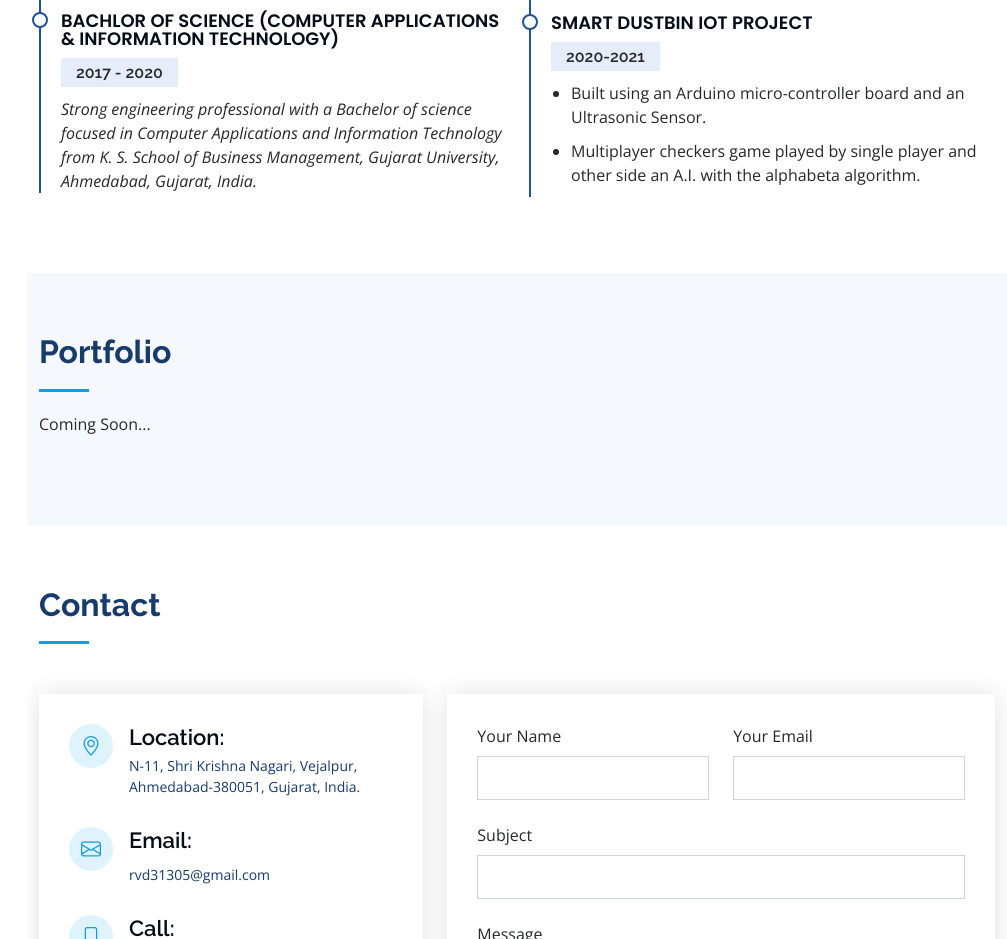
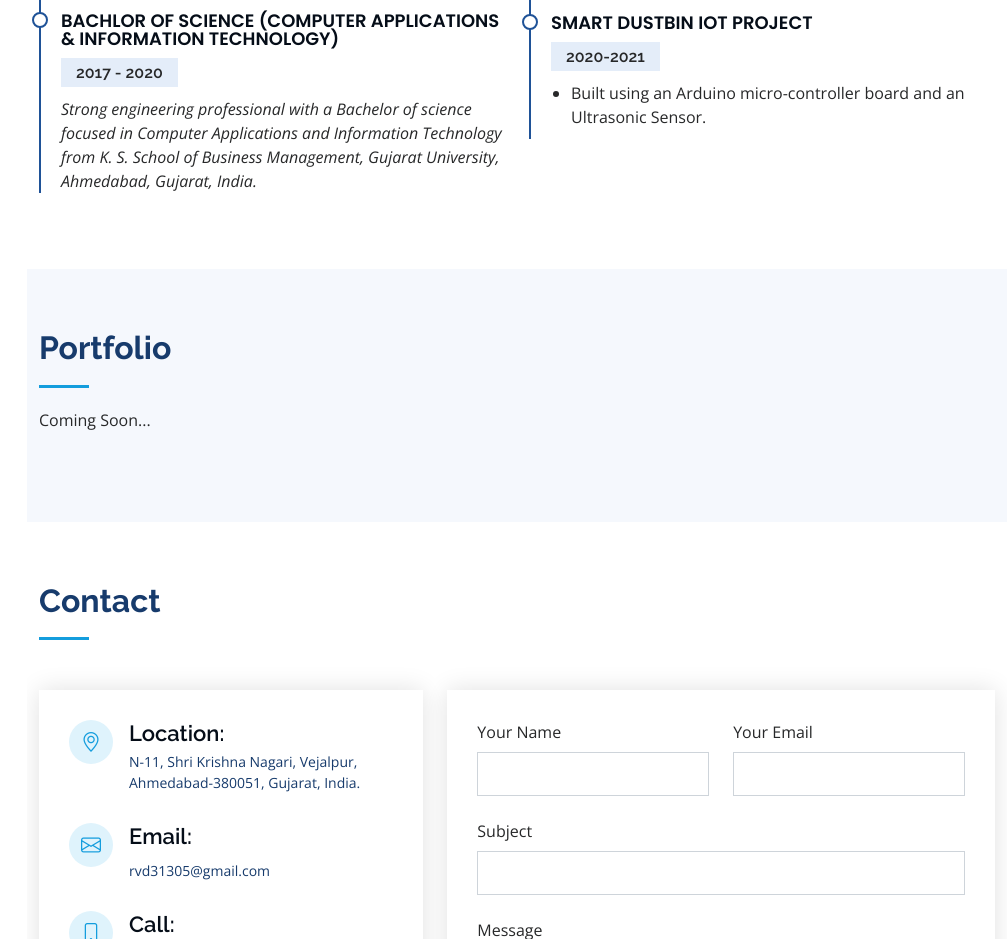
Before and after one commit to vishal-rathod-07/vishal-rathod-07.github.io, a plain HTML site: page index.html in a window 1280 px wide. Shown: the part 2640-3579 px from the top of the page, without its empty margins (273-1280 px from the left). Drawn offline with nearby package versions, Linux system fonts and the light colour scheme; files whose address does not match are found by name.

Commit message:
Update index.html

```diff
--- a/index.html
+++ b/index.html
@@ -264,7 +264,6 @@
               <h5>2020-2021</h5>
               <ul>
                 <li>Built using an Arduino micro-controller board and an Ultrasonic Sensor.</li>
-                <li>Multiplayer checkers game played by single player and other side an A.I. with the alphabeta algorithm.</li>
               </ul>
             </div>
           </div>
```
